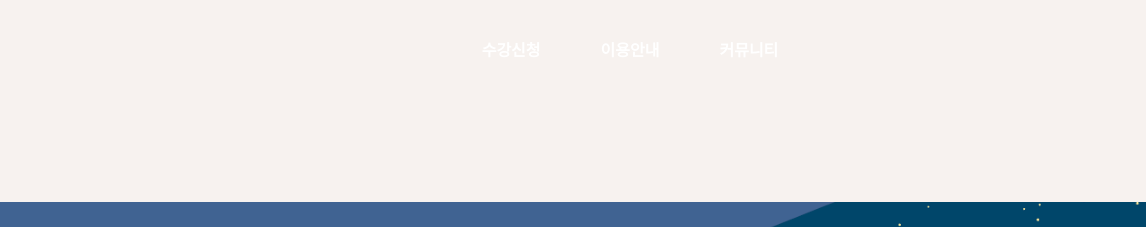
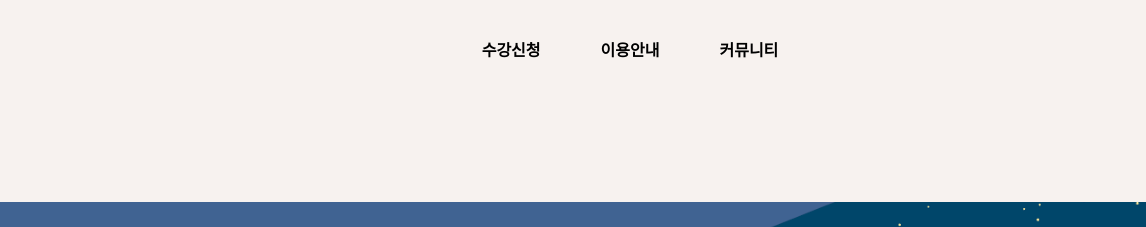
Before and after one commit to kkyulee/culture.lotteshopping, a plain HTML site: page index.html in a window 1280 px wide. Shown: the top 227 px of the page, 134-1280 px from the left. Drawn offline with Linux system fonts and the light colour scheme; some icons are missing; a web font is replaced by a local one.

Commit message:
header 수정

```diff
--- a/scss/common.scss
+++ b/scss/common.scss
@@ -1,6 +1,9 @@
 $background: #f7f2ef;
 body {
   background-color: $background;
+}
+#header {
+  z-index: 99;
 }
 .inner {
   width: 1400px;
--- a/scss/header.scss
+++ b/scss/header.scss
@@ -1,9 +1,11 @@
 $background: #f7f2ef;
+
 .depth_bg {
   height: 510px;
   width: 100%;
   background: rgb(255, 255, 255);
   position: absolute;
+  z-index: 10;
 
   opacity: 0;
   transform: translateY(-20px);
@@ -22,17 +24,19 @@ $background: #f7f2ef;
 .head_wrap {
   .inner {
     width: 1700px;
-    background: $background;
+    background: transparent;
     display: flex;
     align-items: center;
     justify-content: space-between;
     padding: 30px;
     position: relative;
+    z-index: 99;
   }
   .nav {
     display: flex;
     li {
       .depth1 {
+        color: black;
         margin-left: 60px;
         font-size: 16px;
         font-weight: 800;
```
Also changed, not shown: css/common.css, css/header.css.
